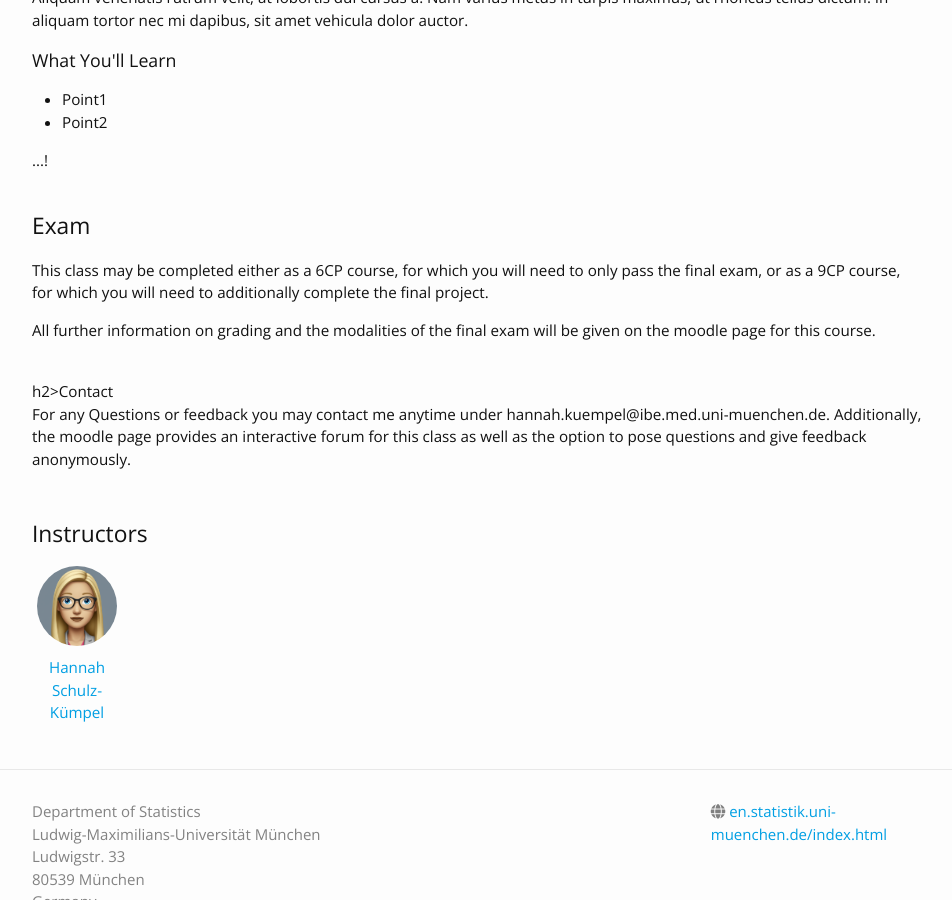
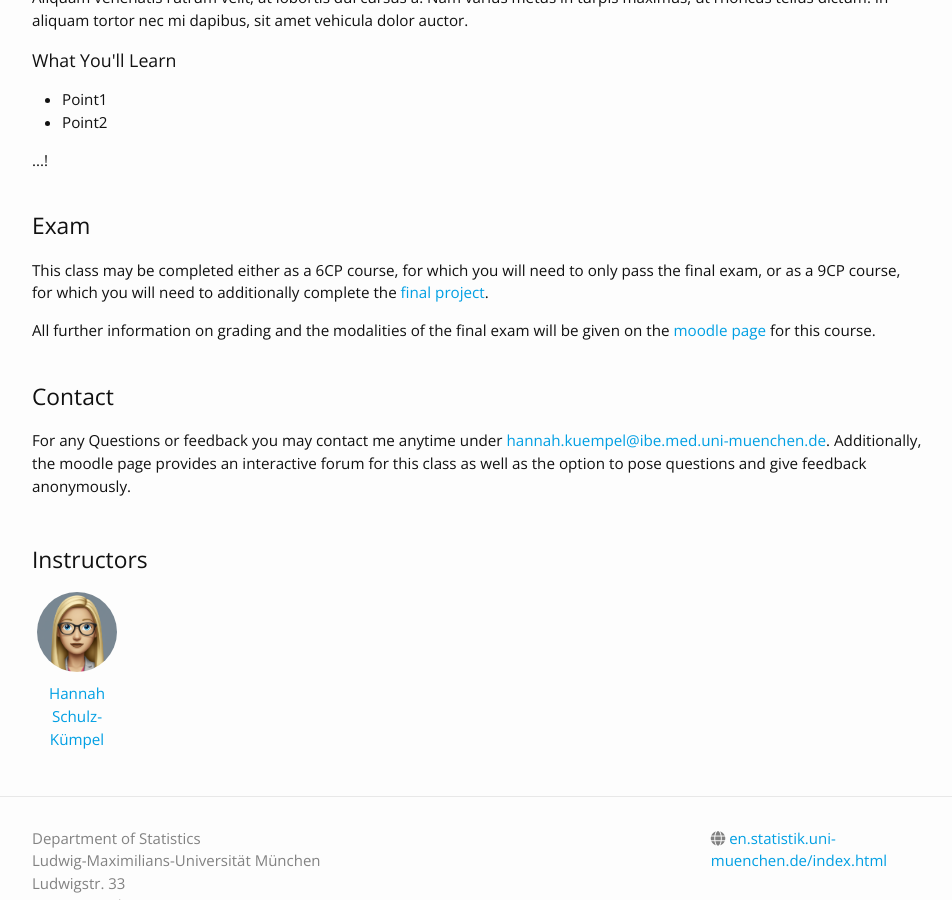
Before and after one commit to 11annah-s-teachings/11annah-s-teachings.github.io, a Jekyll site: the page built from index.md, in a window 1280 px wide and 900 px high, scrolled down 509 px. Shown: the whole window, without its empty margins (163-1115 px from the left). Built offline with Jekyll 4.4.1, drawn with Linux system fonts in a browser that asks for light colours; nearby versions of some CDN libraries.

```diff
--- a/_layouts/home.html
+++ b/_layouts/home.html
@@ -17,13 +17,13 @@ layout: default
         <div>
             <p>This class may be completed either as a 6CP course,
                 for which you will need to only pass the final exam,
-                or as a 9CP course, for which you will need to additionally complete the final project.</p>
-            <p>All further information on grading and the modalities of the final exam will be given on the moodle page for this course.</p>
+                or as a 9CP course, for which you will need to additionally complete the <a href="/project/">final project</a>.</p>
+            <p>All further information on grading and the modalities of the final exam will be given on the <a href="https://moodle.lmu.de/course/view.php?id=32058">moodle page</a> for this course.</p>
         </div>
     <br />
-    h2>Contact</h2>
+    <h2>Contact</h2>
         <div>
-          For any Questions or feedback you may contact me anytime under hannah.kuempel@ibe.med.uni-muenchen.de. Additionally, the moodle page provides an interactive forum for this class as well as the option to pose questions and give feedback anonymously.
+          For any Questions or feedback you may contact me anytime under <a href="mailto:hannah.kuempel@ibe.med.uni-muenchen.de">hannah.kuempel@ibe.med.uni-muenchen.de</a>. Additionally, the moodle page provides an interactive forum for this class as well as the option to pose questions and give feedback anonymously.
         </div>
     <br />
 
```
